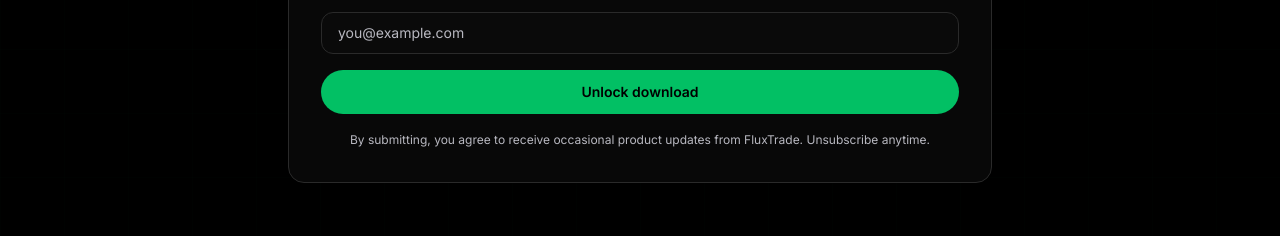
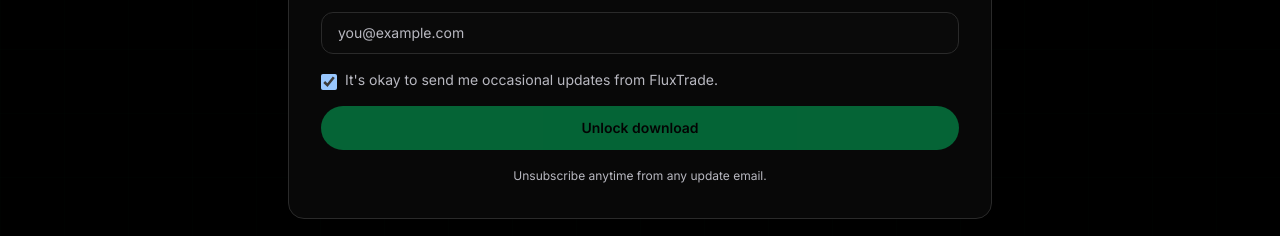
Before and after one commit to FluxTradeLLC/fluxtradenet-next, a Next.js app: page /downloads/indicator-pack in a window 1280 px wide. Shown: the part 463-699 px from the top of the page. Built offline with nearby package versions, Linux system fonts and the light colour scheme; no server answers.

Commit message:
adds it's okay to update me checkbox

```diff
--- a/components/auth/ClerkSessionSync.tsx
+++ b/components/auth/ClerkSessionSync.tsx
@@ -6,6 +6,10 @@
 import { setUserEmail } from "@/lib/auth-cookies";
 import { setCachedAuthUi, emitAuthUiChanged } from "@/lib/auth-ui-cache";
 import { setAuthToken } from "@/lib/auth-session";
+import {
+  clearNewsletterOptInSession,
+  readNewsletterOptInFromSession,
+} from "@/lib/newsletter-opt-in";
 
 const NEW_SIGNUP_WINDOW_MS = 5 * 60 * 1000;
 
@@ -50,8 +54,11 @@
         isRecentSignup(user.createdAt) &&
         !sessionStorage.getItem(getSenderSyncKey(email))
       ) {
+        const subscribeToUpdates = readNewsletterOptInFromSession();
+        clearNewsletterOptInSession();
         sessionStorage.setItem(getSenderSyncKey(email), "1");
 
+        if (subscribeToUpdates === true) {
           apiFetch("/subscribers/add", {
             method: "POST",
             body: JSON.stringify({
@@ -64,6 +71,7 @@
             sessionStorage.removeItem(getSenderSyncKey(email));
           });
         }
+      }
     })();
   }, [isLoaded, isSignedIn, user, getToken]);
 
--- a/components/auth/SignUpForm.tsx
+++ b/components/auth/SignUpForm.tsx
@@ -12,10 +12,10 @@
   AuthCard,
   AuthDivider,
   AuthError,
-  TermsLinks,
   authInputClassName,
   authInputErrorClassName,
 } from "@/components/auth/auth-ui";
+import { setNewsletterOptInForOAuth } from "@/lib/newsletter-opt-in";
 
 const emailRegex = /^[^\s@]+@[^\s@]+\.[^\s@]+$/;
 const termsRequiredTooltipMessage =
@@ -42,6 +42,7 @@
   const [error, setError] = useState("");
   const [emailError, setEmailError] = useState("");
   const [acceptedTerms, setAcceptedTerms] = useState(false);
+  const [acceptUpdates, setAcceptUpdates] = useState(true);
   const [loading, setLoading] = useState(false);
 
   const validateEmail = (emailValue: string) => {
@@ -83,6 +84,7 @@
           password,
           firstname: firstName.trim(),
           lastname: lastName.trim(),
+          subscribeToUpdates: acceptUpdates,
         }),
       });
 
@@ -112,6 +114,8 @@
     setLoading(true);
 
     try {
+      setNewsletterOptInForOAuth(acceptUpdates);
+
       const { redirectUrl, redirectCallbackUrl } = getClerkOAuthRedirectUrls();
 
       await signIn.sso({
@@ -242,6 +246,20 @@
             </span>
           </label>
         </div>
+        <div className="mb-6">
+          <label className="flex items-start text-sm text-muted">
+            <input
+              type="checkbox"
+              checked={acceptUpdates}
+              onChange={(event) => setAcceptUpdates(event.target.checked)}
+              className="mt-1 mr-2 h-4 w-4 rounded border-border bg-surface text-flux-green focus:ring-flux-green/50"
+              aria-describedby="signup-updates-description"
+            />
+            <span id="signup-updates-description" className="text-muted">
+              It&apos;s okay to send me occasional updates from FluxTrade.
+            </span>
+          </label>
+        </div>
         <div className="group relative w-full">
           <button
             type="submit"
--- a/components/downloads/IndicatorPackContent.tsx
+++ b/components/downloads/IndicatorPackContent.tsx
@@ -24,22 +24,22 @@
   const [email, setEmail] = useState("");
   const [error, setError] = useState("");
   const [loading, setLoading] = useState(false);
+  const [acceptUpdates, setAcceptUpdates] = useState(true);
+
+  const trimmedFirstName = firstName.trim();
+  const trimmedLastName = lastName.trim();
+  const trimmedEmail = email.trim();
+  const canSubmit =
+    trimmedFirstName.length > 0 &&
+    trimmedLastName.length > 0 &&
+    isValidEmail(trimmedEmail) &&
+    acceptUpdates;
 
   const handleSubmit = async (e: React.FormEvent) => {
     e.preventDefault();
     setError("");
 
-    const trimmedEmail = email.trim();
-    const trimmedFirstName = firstName.trim();
-    const trimmedLastName = lastName.trim();
-
-    if (!trimmedFirstName || !trimmedLastName) {
-      setError("Please enter your first and last name.");
-      return;
-    }
-
-    if (!isValidEmail(trimmedEmail)) {
-      setError("Please enter a valid email address.");
+    if (!canSubmit) {
       return;
     }
 
@@ -134,17 +134,28 @@
               autoComplete="email"
             />
           </div>
+          <label className="flex items-start text-sm text-muted">
+            <input
+              type="checkbox"
+              checked={acceptUpdates}
+              onChange={(e) => setAcceptUpdates(e.target.checked)}
+              className="mt-1 mr-2 h-4 w-4 rounded border-border bg-surface text-flux-green focus:ring-flux-green/50"
+              aria-describedby="indicator-pack-updates-description"
+            />
+            <span id="indicator-pack-updates-description" className="text-muted">
+              It&apos;s okay to send me occasional updates from FluxTrade.
+            </span>
+          </label>
           <button
             type="submit"
-            disabled={loading}
+            disabled={loading || !canSubmit}
             className="btn-primary w-full py-3 text-sm disabled:cursor-not-allowed disabled:opacity-50"
           >
             {loading ? "Unlocking…" : "Unlock download"}
           </button>
         </form>
         <p className={`${contentBodyClass} mt-4 text-center text-xs`}>
-          By submitting, you agree to receive occasional product updates from FluxTrade.
-          Unsubscribe anytime.
+          Unsubscribe anytime from any update email.
         </p>
       </div>
     </ContentPageLayout>
--- /dev/null
+++ b/lib/newsletter-opt-in.ts
@@ -0,0 +1,29 @@
+export const NEWSLETTER_OPT_IN_SESSION_KEY = "fluxtrade-newsletter-opt-in";
+
+export function setNewsletterOptInForOAuth(optIn: boolean): void {
+  if (typeof sessionStorage === "undefined") {
+    return;
+  }
+  sessionStorage.setItem(NEWSLETTER_OPT_IN_SESSION_KEY, optIn ? "1" : "0");
+}
+
+export function readNewsletterOptInFromSession(): boolean | null {
+  if (typeof sessionStorage === "undefined") {
+    return null;
+  }
+  const value = sessionStorage.getItem(NEWSLETTER_OPT_IN_SESSION_KEY);
+  if (value === "1") {
+    return true;
+  }
+  if (value === "0") {
+    return false;
+  }
+  return null;
+}
+
+export function clearNewsletterOptInSession(): void {
+  if (typeof sessionStorage === "undefined") {
+    return;
+  }
+  sessionStorage.removeItem(NEWSLETTER_OPT_IN_SESSION_KEY);
+}
```
Lines whose indentation alone changed are shown as unchanged.
